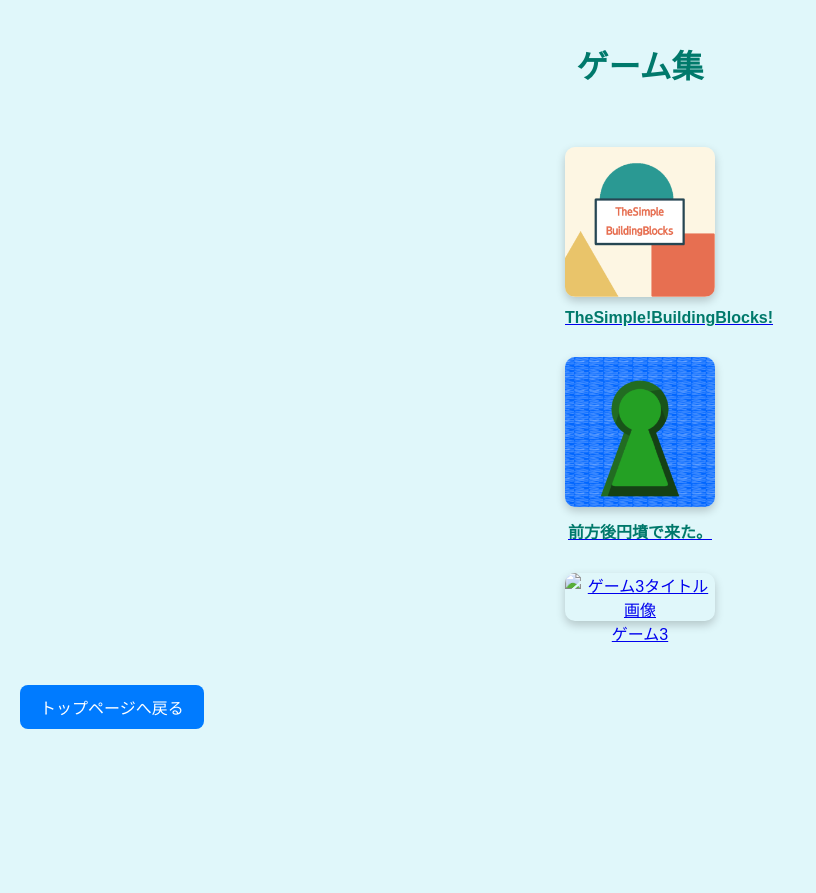
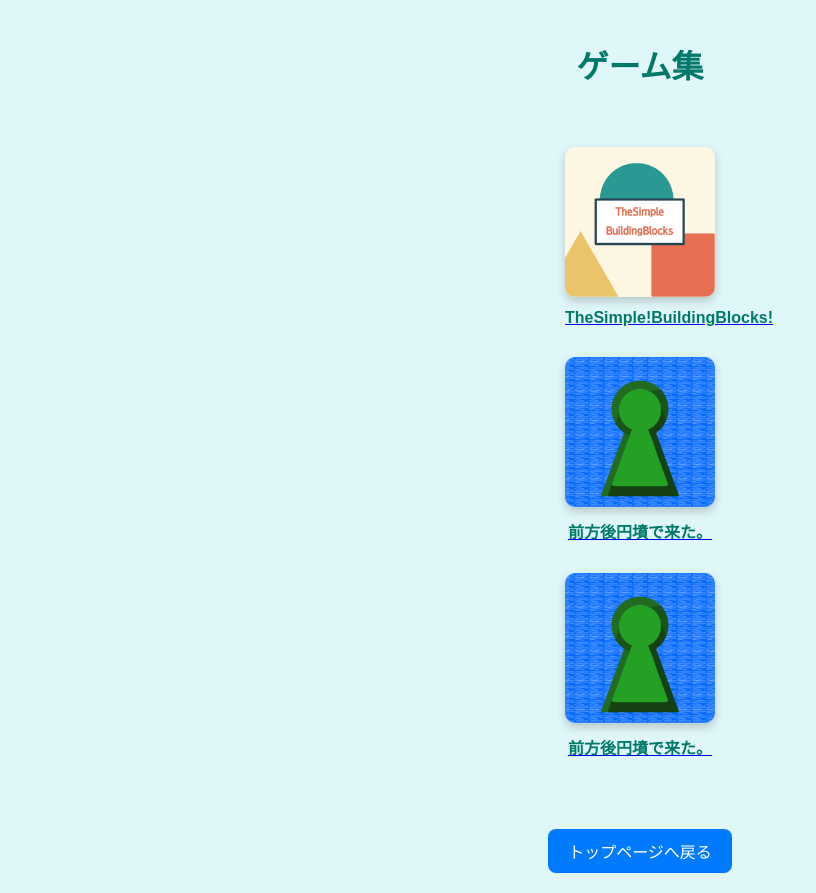
Before and after one commit to gozaku-5390/gozaku_Home, a plain HTML site: page games.html in a window 1280 px wide. Shown: the whole page, without its empty margins (0-816 px from the left). Before the commit the page ends 800 px from the top, so only its background shows below. Drawn offline with Linux system fonts and the light colour scheme.

Commit message:
games.html

```diff
--- a/games.html
+++ b/games.html
@@ -57,18 +57,17 @@
     <img src="game2.png" alt="前方後円墳で来た。">
     <div class="game-name">前方後円墳で来た。</div>
   </a>
-</div>
 
 
 
     <!-- ゲーム3 -->
-    <a href="game3.html" class="game">
-      <img src="game3.png" alt="ゲーム3タイトル画像">
-      <div class="まだない">ゲーム3</div>
-    </a>
 
+  <a href="https://gozaku-5390.github.io/ZENPO-KO-ENFUN/" class="game" target="_blank">
+    <img src="game2.png" alt="前方後円墳で来た。">
+    <div class="game-name">前方後円墳で来た。</div>
+  </a>
+</div>
     <!-- ここにどんどん追加 -->
-  </div>
 
   <!-- ゲームリストの下に追加 -->
 <a href="index.html"
```
